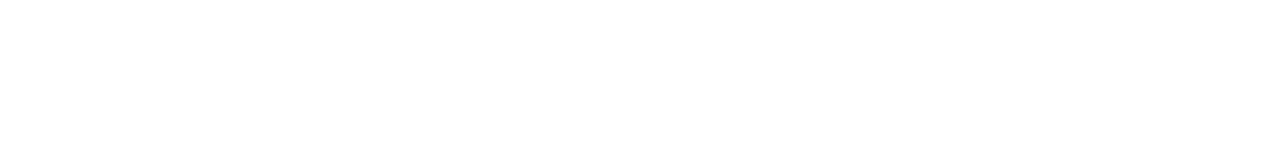
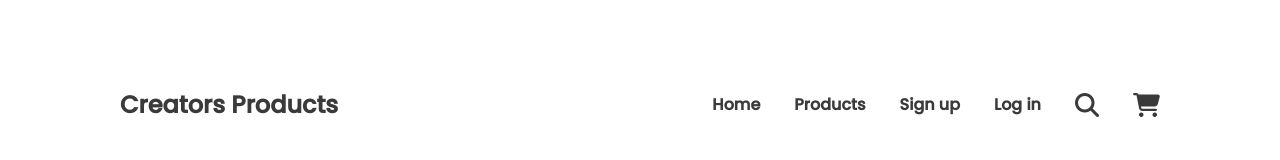
Before and after one commit to rakibul-wdp/assignment-2, a plain HTML site: page index.html in a window 1280 px wide. Drawn offline with Linux system fonts and the light colour scheme.

Commit message:
add header section

```diff
--- a/index.html
+++ b/index.html
@@ -12,7 +12,25 @@
 </head>
 <body>
 
-
+    <!-- Header start here -->
+    <header class="header">
+        <nav class="nav">
+            <div class="nav__brand">
+                <h3 class="nav__brand-name">Creators Products</h3>
+            </div>
+            <div class="nav__menu">
+                <ul>
+                    <li><a href="">Home</a></li>
+                    <li><a href="">Products</a></li>
+                    <li><a href="">Sign up</a></li>
+                    <li><a href="">Log in</a></li>
+                </ul>
+                <i class="fas fa-search"></i>
+                <i class="fas fa-shopping-cart"></i>
+            </div>
+        </nav>
+    </header>
+    <!-- Header end here -->
 
 </body>
 </html>
--- a/style.css
+++ b/style.css
@@ -0,0 +1,54 @@
+/* fonts */
+@import url('https://fonts.googleapis.com/css2?family=Poppins:wght@400;500&display=swap');
+
+/* =========================
+    common style
+========================= */
+* {
+    margin: 0;
+    padding: 0;
+}
+body {
+    font-family: 'Poppins', sans-serif;
+}
+
+/* ========================
+    header style
+======================== */
+.header {
+    margin: 87px 120px 50px 120px;
+}
+.nav {
+    display: flex;
+    justify-content: space-between;
+    align-items: center;
+}
+.nav__brand-name {
+    color: #3A3A3A;
+    font-weight: bold;
+    font-size: 24px;
+}
+.nav__menu {
+    display: flex;
+    align-items: center;
+}
+.nav__menu ul {
+    display: flex;
+}
+.nav__menu ul li {
+    list-style-type: none;
+}
+.nav__menu ul li a {
+    color: #3A3A3A;
+    text-decoration: none;
+    font-weight: 600;
+    font-size: 16px;
+    margin-right: 34px;
+}
+.fas {
+    font-size: 24px;
+    color: #3A3A3A;
+}
+.fa-search {
+    margin-right: 34px;
+}
```
